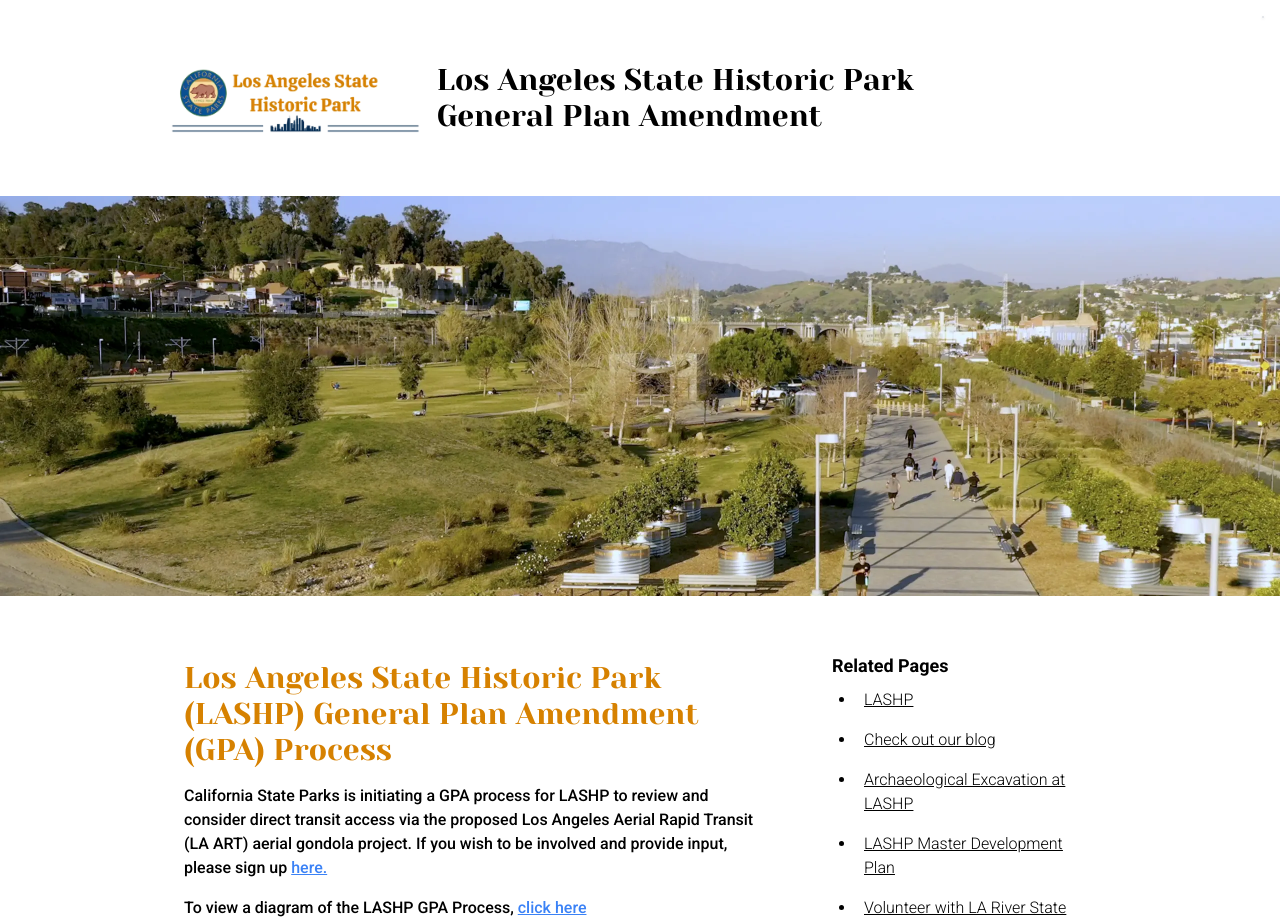
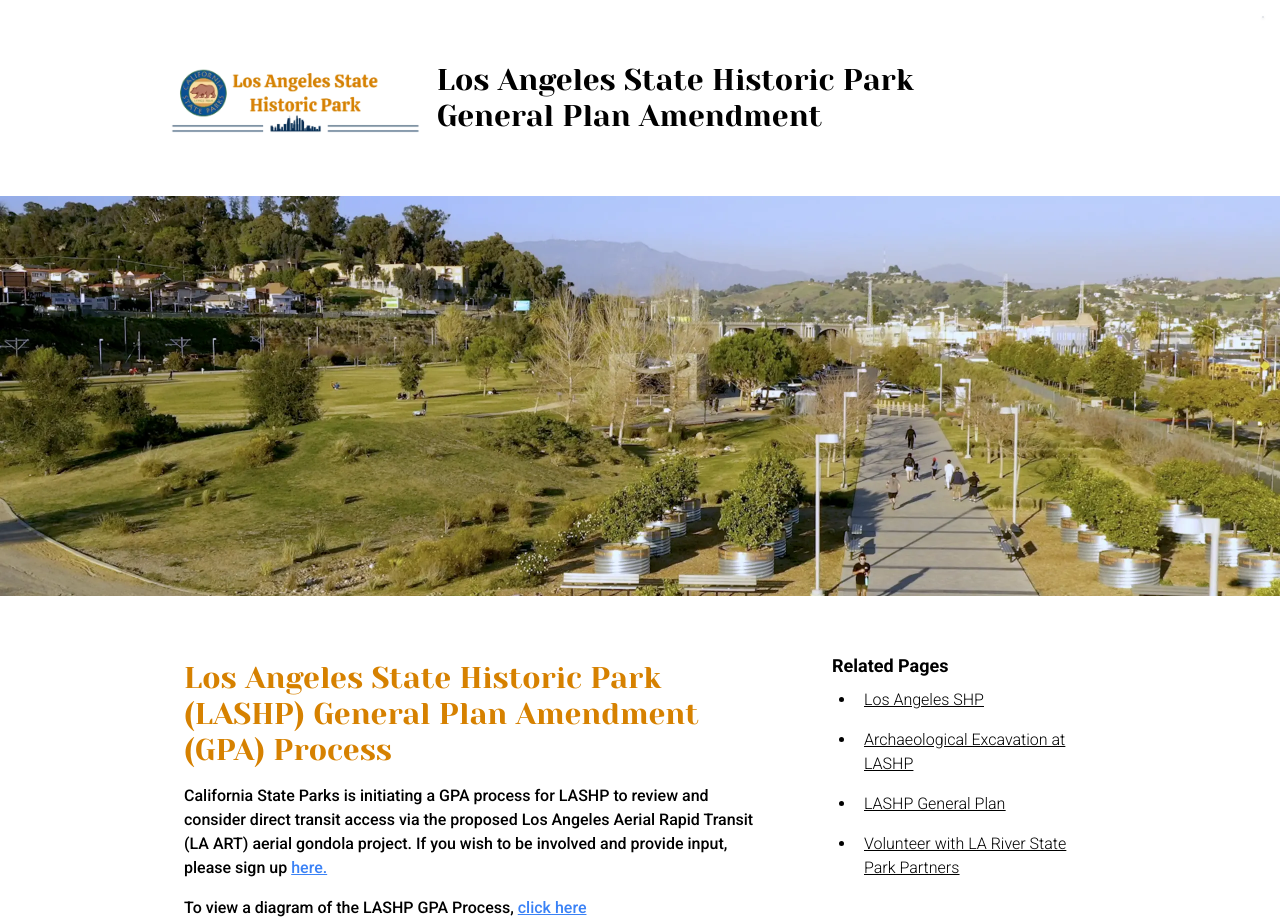
Before and after one commit to AECOMVizStudio/la_art, a React (Vite) app: page / in a window 1280 px wide. Shown: the top 923 px of the page. Built offline with nearby package versions, Linux system fonts and the light colour scheme.

Commit message:
Removed a couple of dead links

```diff
--- a/src/components/children/Sidebar.tsx
+++ b/src/components/children/Sidebar.tsx
@@ -4,12 +4,11 @@
 }
 
 const relatedPages:Pages[] = [
-  {name: "LASHP", link: "https://www.parks.ca.gov/?page_id=22272"},
-  {name: "Check out our blog", link: "#"},
+  {name: "Los Angeles SHP", link: "https://www.parks.ca.gov/?page_id=22272"},
   {name: "Archaeological Excavation at LASHP ", link: "https://www.parks.ca.gov/?page_id=25540"},
-  {name: "LASHP Master Development Plan", link: "https://www.parks.ca.gov/?page_id=26953"},
+  {name: "LASHP General Plan", link: "https://lastatehistoricpark.org/wp-content/uploads/2021/07/LASHP-General-Plan.pdf"},
   {name: "Volunteer with LA River State Park Partners", link: "https://www.parks.ca.gov/?page_id=25858"},
-  {name: "LASHP General Plan", link: "https://lastatehistoricpark.org/wp-content/uploads/2021/07/LASHP-General-Plan.pdf"},
+
 ];
 
 const Sidebar = () => {
```
